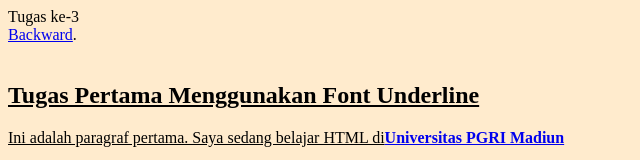
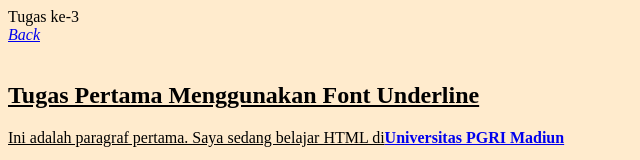
Before and after one commit to riskanurul110/riskanurul110.github.io, a plain HTML site: page Praktikum/HTML/Tugas3.html in a window 1280 px wide. Shown: the top 160 px of the page, 0-640 px from the left. Drawn offline with Linux system fonts and the light colour scheme; files whose address does not match are found by name.

Commit message:
Update Tugas3.html

```diff
--- a/Praktikum/HTML/Tugas3.html
+++ b/Praktikum/HTML/Tugas3.html
@@ -4,7 +4,9 @@
   </head>
   <body bgcolor="blanchedalmond">
     <br>
-  <a href="riskanurul110.github.io">Backward</a>.<br>
+  <address>
+<a href="https://riskanurul110.github.io">Back</a><br>
+</address>
   <br>
     <h2><u><b>Tugas Pertama Menggunakan Font Underline</u></b></h2>
     <p><u> Ini adalah paragraf pertama. Saya sedang belajar HTML di</u><a href="https://www.unipma.ac.id"><b>Universitas PGRI Madiun</b></a></p>
```
